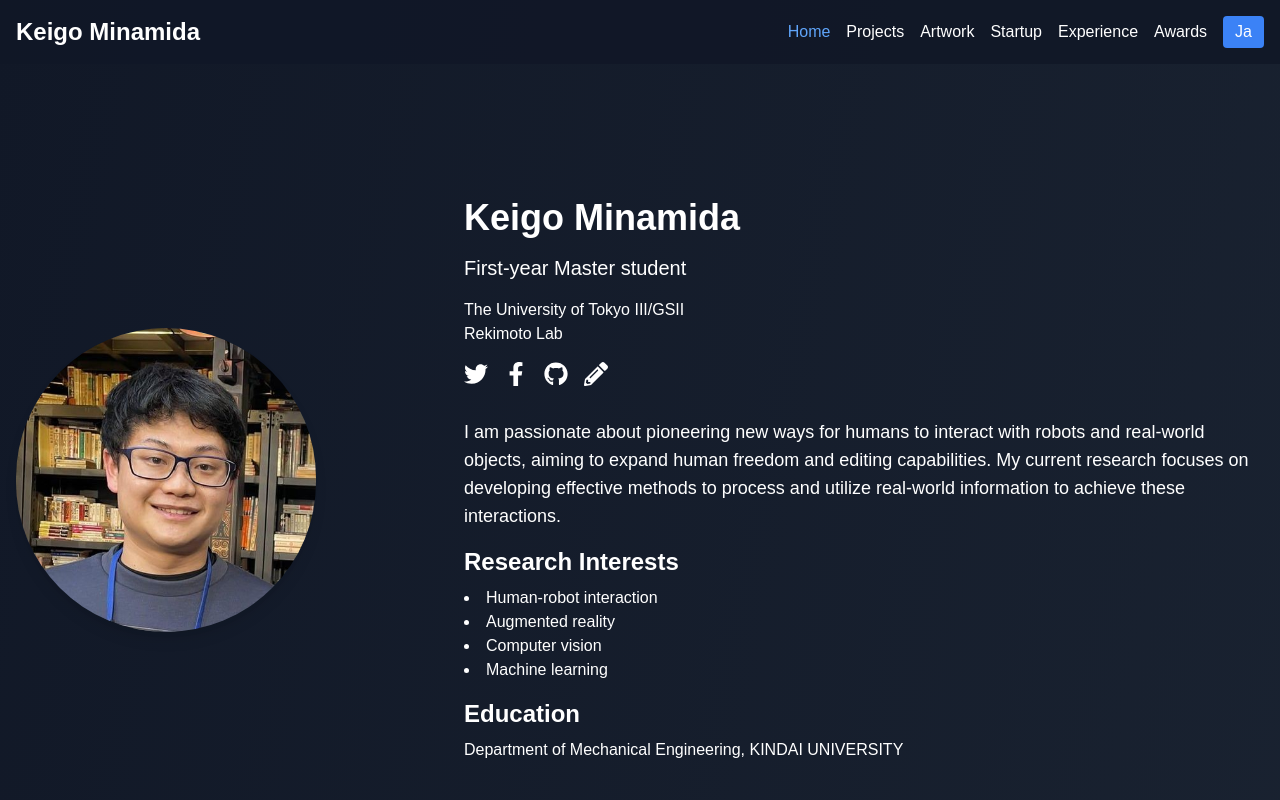
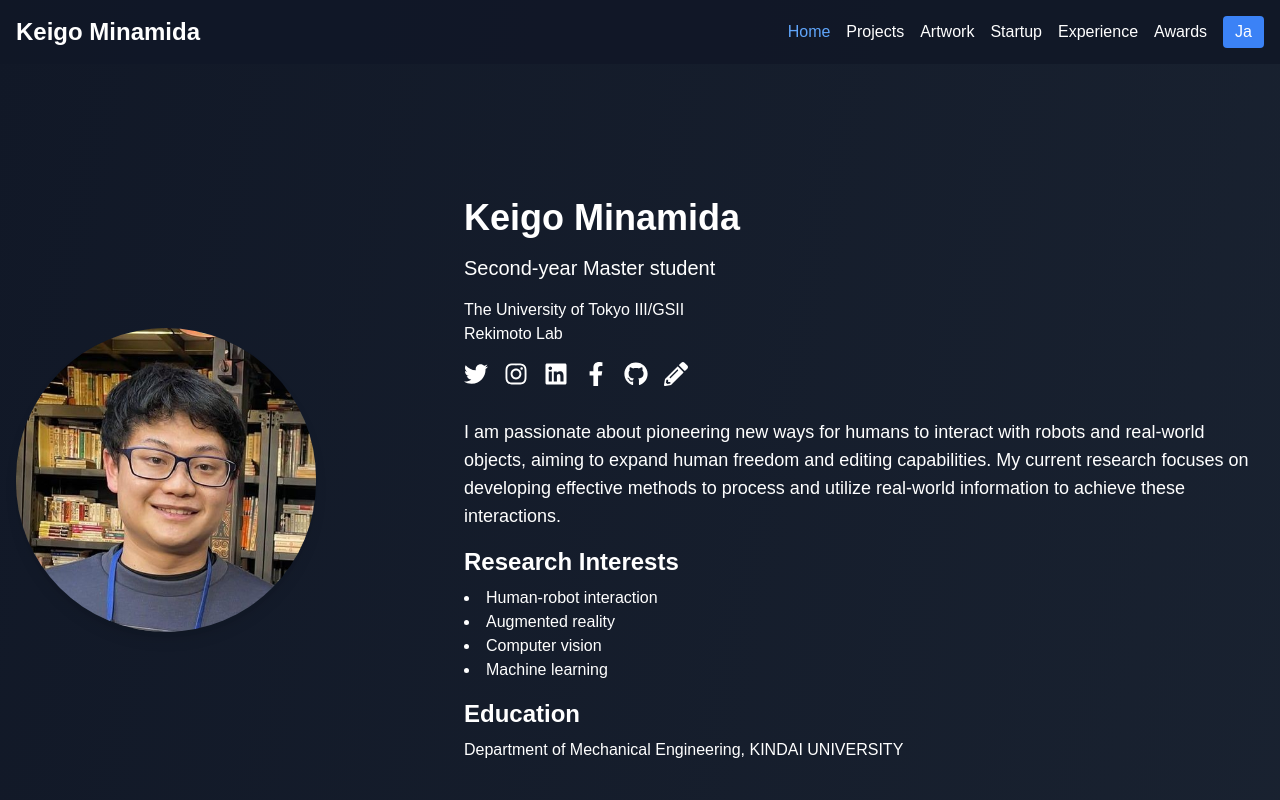
Before and after one commit to keigo1110/keigominamidapage2, a Next.js app: page / in a window 1280 px wide. Shown: the top 800 px of the page. Built offline with nearby package versions, Linux system fonts and the light colour scheme.

Commit message:
add sns links and update seo

```diff
--- a/src/app/layout.tsx
+++ b/src/app/layout.tsx
@@ -72,6 +72,7 @@ export default function RootLayout({
     <html lang="en">
       <head>
         <link rel="icon" href="/favicon.ico" />
+        <link rel="canonical" href="https://keigominamida.com/" />
         <meta name="viewport" content="width=device-width, initial-scale=1" />
       </head>
       <body
--- a/src/components/portfolio.tsx
+++ b/src/components/portfolio.tsx
@@ -3,10 +3,9 @@
 import { useState, useEffect } from 'react'
 import Image from 'next/image'
 import { motion, AnimatePresence } from 'framer-motion'
-import { FaTwitter, FaFacebookF, FaGithub, FaPencilAlt, FaYoutube, FaFileAlt, FaWindowMaximize, FaGlobe, FaInstagram, FaBars, FaTimes } from 'react-icons/fa'
+import { FaTwitter, FaFacebookF, FaGithub, FaPencilAlt, FaYoutube, FaFileAlt, FaWindowMaximize, FaGlobe, FaInstagram, FaBars, FaTimes, FaLinkedin } from 'react-icons/fa'
 import { useTranslation } from '../contexts/TranslationContext'
 import { LanguageSwitch } from '../components/LanguageSwitch'
-
 export function PortfolioComponent() {
   const { t } = useTranslation();
   const [isMenuOpen, setIsMenuOpen] = useState(false);
@@ -136,6 +135,12 @@ export function PortfolioComponent() {
               <div className="flex space-x-4 mb-8">
                 <a href="https://twitter.com/mKeigo1110" className="text-2xl hover:text-blue-400 transition-colors" aria-label="Twitter">
                   <FaTwitter />
+                </a>
+                <a href="https://www.instagram.com/namida1110/" className="text-2xl hover:text-blue-400 transition-colors" aria-label="Instagram">
+                  <FaInstagram />
+                </a>
+                <a href="https://www.linkedin.com/in/keigominamida/" className="text-2xl hover:text-blue-400 transition-colors" aria-label="LinkedIn">
+                  <FaLinkedin />
                 </a>
                 <a href="https://www.facebook.com/profile.php?id=100053066043602" className="text-2xl hover:text-blue-400 transition-colors" aria-label="Facebook">
                   <FaFacebookF />
--- a/src/translations.ts
+++ b/src/translations.ts
@@ -19,7 +19,7 @@ export const translations = {
 
         // about me
         name: 'Keigo Minamida',
-        roll: 'First-year Master student',
+        roll: 'Second-year Master student',
         school: 'The University of Tokyo III/GSII',
         Lab: 'Rekimoto Lab',
         statement: 'I am passionate about pioneering new ways for humans to interact with robots and real-world objects, aiming to expand human freedom and editing capabilities. My current research focuses on developing effective methods to process and utilize real-world information to achieve these interactions.',
@@ -120,13 +120,14 @@ export const translations = {
         otherProjects: 'その他のプロジェクト',
         startupMission: 'ミッション',
         startupAchievements: '実績',
-        viewOnInstagram: 'プロジェクトサイトを見る',
+        viewOnInstagram: '作品サイトを見る',
+        Teamsite: 'チームサイト',
         visitWebsite: 'ウェブサイトを見る',
         siggraphasia: 'SIGGRAPH Asia 2024',
 
         // about me
         name: '南田桂吾',
-        roll: '修士1年',
+        roll: '修士2年',
         school: '東京大学大学院情報学環学際情報学府',
         Lab: '暦本研究室',
         statement: '私は、人間が情報をどのようにやり取りするかを開拓することに情熱を持っており、人間の自由度と編集能力を拡大することを目指しています。現在の研究は、これらのやり取りを実現するための効果的な方法を開発することに焦点を当てています。',
```
